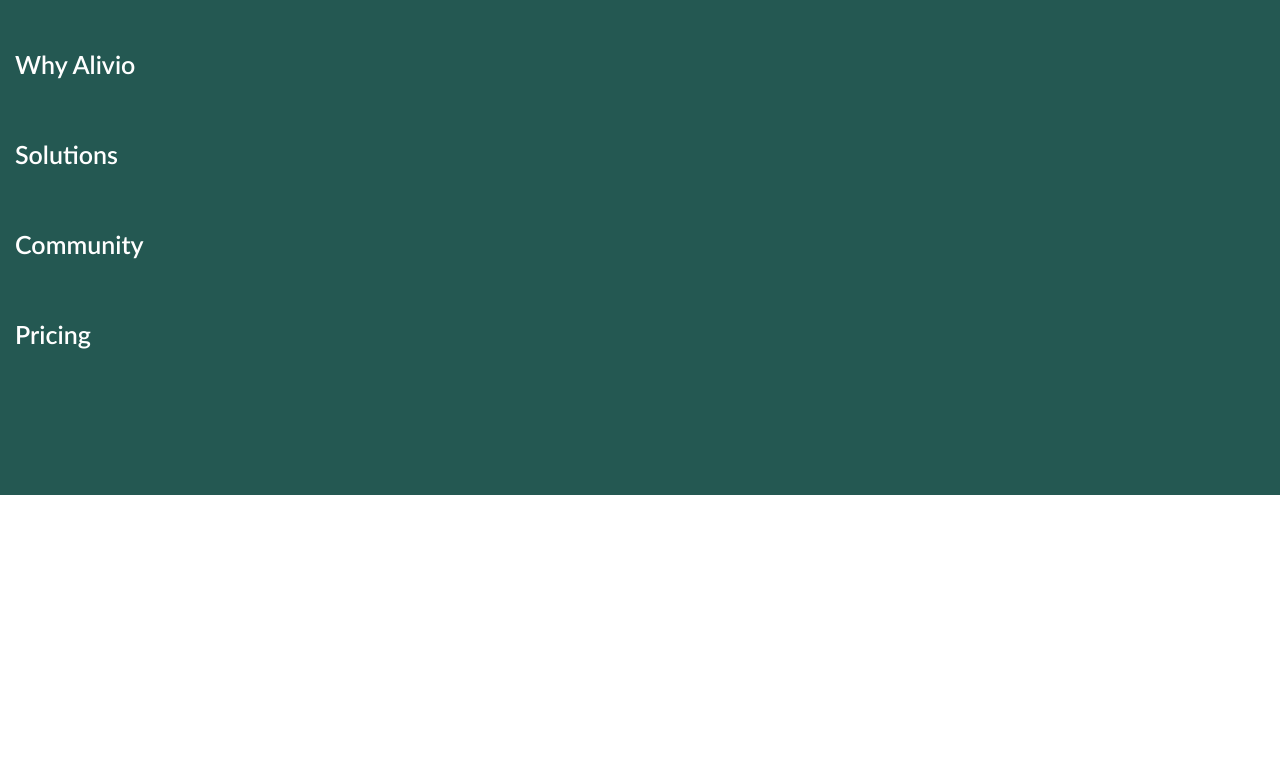
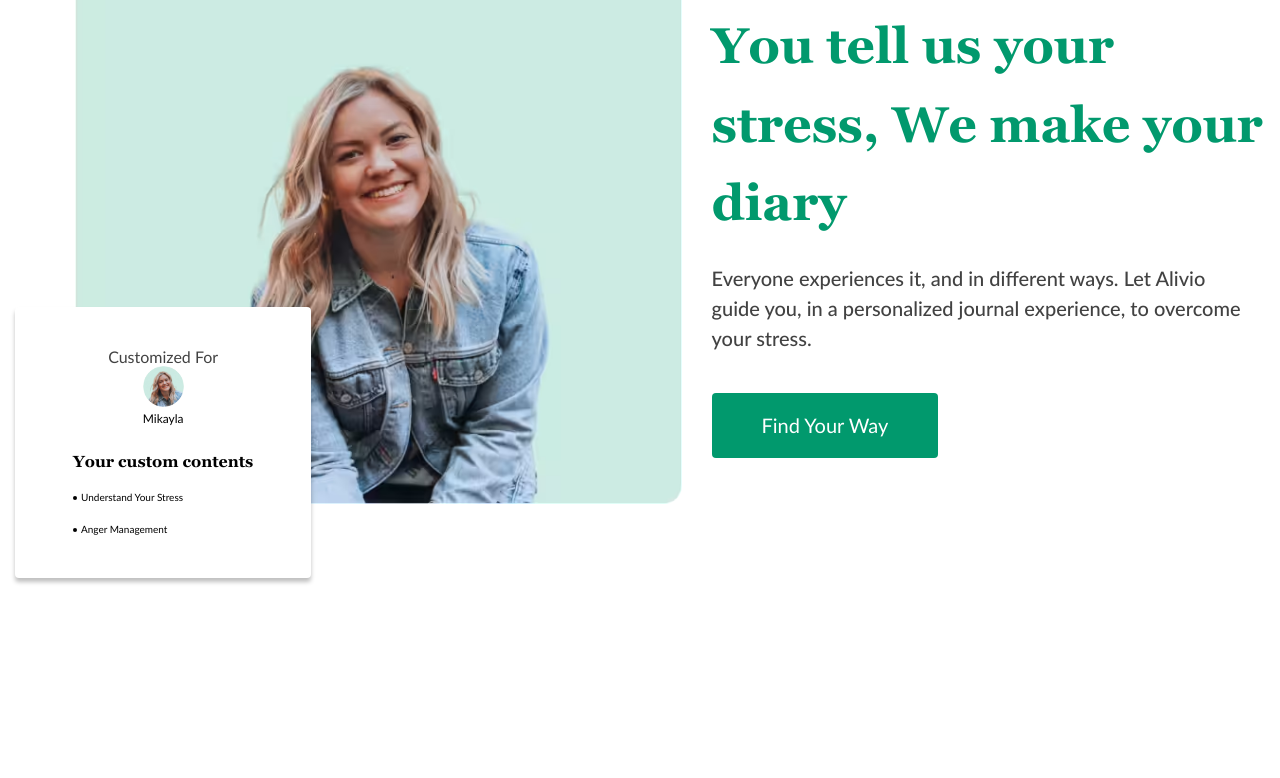
Before and after one commit to VladZyma/pet-Alivio, a website: page src/index.html in a window 1280 px wide. Shown: the part 3270-4048 px from the top of the page. Before the commit the page ends 3765 px from the top, so only its background shows below. Drawn offline with nearby package versions, Linux system fonts and the light colour scheme; files that its build step writes are made by us from their sources; files whose address does not match are found by name; a web font is replaced by a local one.

Commit message:
add section product

```diff
--- a/src/components/main.html
+++ b/src/components/main.html
@@ -1,3 +1,4 @@
 <main class="main _main">
   @@include('./hero.html') @@include('./steps.html') @@include('./story.html')
+  @@include('./product.html')
 </main>
--- /dev/null
+++ b/src/components/product.html
@@ -0,0 +1,67 @@
+<section class="product">
+  <div class="_container">
+    <div class="product__inner">
+      <div class="product__costumer costumer">
+        <div class="costumer__img-wrapper">
+          <picture>
+            <source
+              type="image/avif"
+              srcset="
+                ./images/product/costumer.avif    1x,
+                ./images/product/costumer@2x.avif 2x
+              " />
+            <source
+              type="image/webp"
+              srcset="
+                ./images/product/costumer.webp    1x,
+                ./images/product/costumer@2x.webp 2x
+              " />
+            <img
+              class="costumer__img"
+              src="./images/product/costumer.jpg"
+              srcset="images/product.costumer@2x.jpg"
+              alt="costumer" />
+          </picture>
+        </div>
+
+        <div class="costumer__card costumer-card">
+          <div class="card__header">Customized For</div>
+
+          <div class="costumer-card__avatar">
+            <div class="costumer-card__avatar-inner">
+              <img
+                class="costumer-card__avatar-img"
+                src="./images/product/avatar.jpg"
+                alt="avatar" />
+            </div>
+
+            <span class="costumer-card__avatar-name">Mikayla</span>
+          </div>
+
+          <div class="costumer-card__content">
+            <div class="costumer-card__content-title">Your custom contents</div>
+
+            <ul class="costumer-card__content-list">
+              <li class="costumer-card__content-item">
+                Understand Your Stress
+              </li>
+              <li class="costumer-card__content-item">Anger Management</li>
+            </ul>
+          </div>
+        </div>
+      </div>
+
+      <div class="product__content">
+        <h2 class="product__content-title title">Our product</h2>
+        <h3 class="product__content-subtitle subtitle">
+          You tell us your stress, We make your diary
+        </h3>
+        <p class="product__content-text text">
+          Everyone experiences it, and in different ways. Let Alivio guide you,
+          in a personalized journal experience, to overcome your stress.
+        </p>
+        <a class="product__content-btn btn" href="#">Find Your Way</a>
+      </div>
+    </div>
+  </div>
+</section>
--- /dev/null
+++ b/src/scss/components/product.scss
@@ -0,0 +1,175 @@
+.product {
+  padding: 12rem 0 24rem 0;
+  @media (max-width: 991.8px) {
+    padding: 8rem 0 12rem 0;
+  }
+  @media (max-width: 767.8px) {
+    padding: 6rem 0 8rem 0;
+  }
+
+  &__inner {
+    display: flex;
+    justify-content: space-between;
+    gap: 3rem;
+    @media (max-width: 991.8px) {
+      flex-wrap: wrap-reverse;
+    }
+  }
+
+  &__costumer {
+    flex: 0 1 70rem;
+    padding: 0 0 7.4rem 6rem;
+    position: relative;
+    @media (max-width: 991.8px) {
+      padding: 0 0 7.4rem 0;
+    }
+    @media (max-width: 480.8px) {
+      padding: 0 0 17rem 0;
+    }
+  }
+
+  &__content {
+    flex: 0 1 58.4rem;
+  }
+
+  &__content-title {
+    margin-bottom: 1rem;
+  }
+
+  &__content-subtitle {
+    margin-bottom: 2rem;
+    @media (max-width: 767.8px) {
+      max-width: 35rem;
+    }
+    @media (max-width: 581.8px) {
+      max-width: 33rem;
+    }
+  }
+
+  &__content-text {
+    margin-bottom: 4rem;
+    max-width: 53rem;
+  }
+}
+
+.costumer {
+  &__img-wrapper {
+    width: 100%;
+    padding-top: 89.7%;
+    position: relative;
+    border-radius: 1.8rem;
+    overflow: hidden;
+  }
+
+  &__img {
+    position: absolute;
+    top: 0;
+    left: 0;
+    object-fit: cover;
+  }
+
+  &__card {
+    position: absolute;
+    bottom: 0;
+    left: 0;
+  }
+}
+
+.costumer-card {
+  padding: 4rem 5.8rem 4rem;
+  display: flex;
+  flex-direction: column;
+  align-items: center;
+
+  border-radius: 4px;
+  background: #ffffff;
+  box-shadow: 0px 4px 4px rgba(0, 0, 0, 0.25);
+  @media (max-width: 991.8px) {
+    padding: 2rem;
+  }
+
+  &__header {
+    padding: 0 6px 8px;
+    margin-bottom: 1.4rem;
+    position: relative;
+
+    font-size: 1.4rem;
+    @extend %Lato-600;
+    line-height: 157%;
+    text-align: center;
+    color: #000;
+
+    &::after {
+      content: '';
+      position: absolute;
+      bottom: 0;
+      left: 0;
+      width: 100%;
+      height: 1px;
+      background-color: #000;
+    }
+  }
+
+  &__avatar {
+    flex: 0 1 5.7rem;
+    max-width: 5.7rem;
+    margin-bottom: 2rem;
+  }
+
+  &__avatar-inner {
+    width: 100%;
+    padding-top: 100%;
+    position: relative;
+    border-radius: 50%;
+    overflow: hidden;
+  }
+
+  &__avatar-img {
+    position: absolute;
+    top: 0;
+    left: 0;
+    object-fit: cover;
+  }
+
+  &__avatar-name {
+    font-size: 1.2rem;
+    @extend %Lato-400;
+    line-height: 157%;
+    color: #000;
+  }
+
+  &__content-title {
+    margin-bottom: 1.6rem;
+
+    font-size: 1.6rem;
+    @extend %Georgia-700;
+    line-height: 157%;
+    color: #000;
+  }
+
+  &__content-item {
+    padding-left: 8px;
+    position: relative;
+
+    font-size: 1rem;
+    @extend %Lato-400;
+    line-height: 157%;
+    color: #000;
+
+    &:not(:last-child) {
+      margin-bottom: 1.6rem;
+    }
+
+    &::before {
+      content: '';
+      position: absolute;
+      top: 50%;
+      left: 0;
+      transform: translateY(-50%);
+      width: 4px;
+      height: 4px;
+      border-radius: 50%;
+      background-color: #000;
+    }
+  }
+}
```
Also changed, not shown: docs/index.html (+7 -1 lines), docs/css/styles.min.css, docs/images/product/avatar.avif (added), docs/images/product/avatar.jpg (added), docs/images/product/avatar.webp (added), docs/images/product/costumer.avif (added), docs/images/product/costumer.jpg (added), docs/images/product/costumer.webp (added), docs/images/product/costumer@2x.avif (added), docs/images/product/costumer@2x.jpg (added), docs/images/product/costumer@2x.webp (added), src/images/product/avatar.jpg (added), src/images/product/costumer.jpg (added), src/images/product/costumer@2x.jpg (added).
